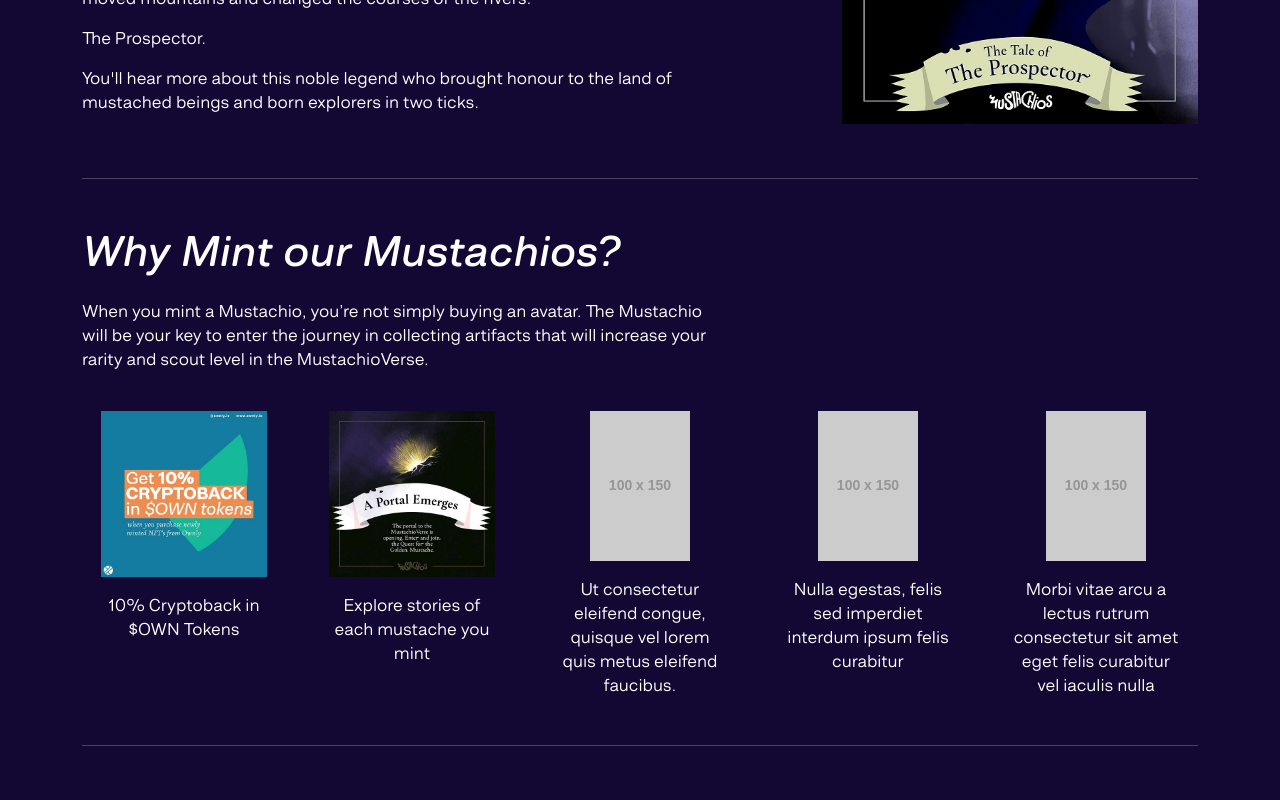
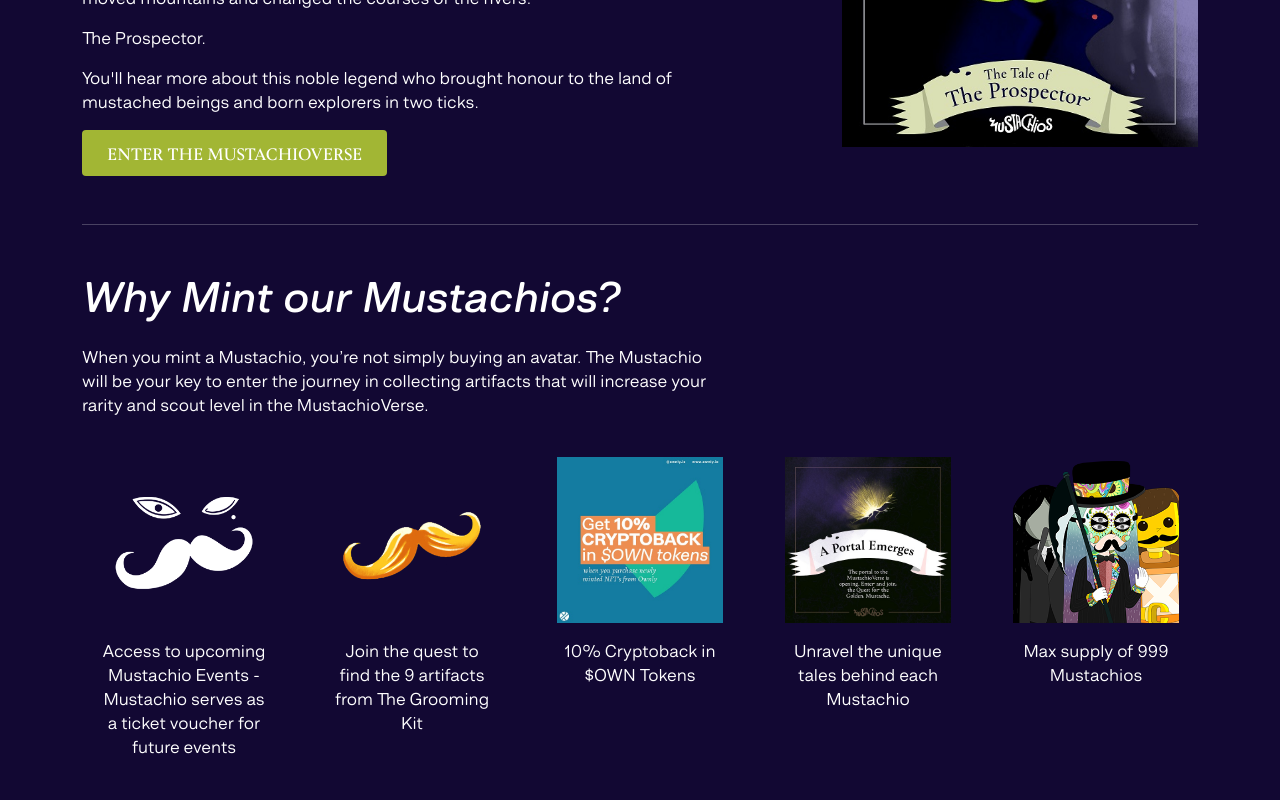
Before and after one commit to ownlyio/mustachio-website, a React (Create React App) app: page / in a window 1280 px wide. Shown: the part 1360-2160 px from the top of the page. Built offline with nearby package versions, Linux system fonts and the light colour scheme.

Commit message:
Update content and add prelim images

```diff
--- a/src/App.js
+++ b/src/App.js
@@ -9,6 +9,9 @@ import mustachioBanner from './images/mustachio_banner.jpeg'
 import prospector from './images/prospector.jpg'
 import cryptoback from './images/10_cryptoback.jpg'
 import story from './images/story.jpg'
+import mustachioGold from './images/mustachio_gold.png'
+import mustachioLogo from './images/mustachio_logo_no_text.png'
+import mustachios from './images/3_mustachios.png'
 
 function App() {
     return (
@@ -24,7 +27,7 @@ function App() {
                             <div className="row mb-4">
                                 <div className="col-lg-6 col-12">
                                     <h1 className="mb-4 text-white font-montreux-csdmbditalic">Welcome to The Mustachios!</h1>
-                                    <p className="text-white font-montreux-cs">With his mighty pen and a slight quiver on his shoulders, Dan Barotillo have yet created another masterpiece... in the form of The Mustachios, the first-ever NFT Tales before our eyes, so we can transport as Mustachios to this mysterious island concealed on earth - the MustachioVerse.</p>
+                                    <p className="text-white font-montreux-cs">With his mighty pen and a slight quiver on his shoulders, MustachioBoii have yet created another masterpiece... in the form of The Mustachios, the first-ever NFT Tales before our eyes, so we can transport as Mustachios to this mysterious island concealed on earth - the MustachioVerse.</p>
                                     <p className="text-white font-montreux-cs">Together, let's open The Sages Rant and read our story  of how we triumphed over the 99 other Mustachios in our quest to find The Golden Mustache, and how we became the mustached hero.</p>
                                 </div>
                                 <div className="my-lg-auto col-lg-5 col-12 offset-lg-1">
@@ -50,7 +53,7 @@ function App() {
 
                         <hr className="gray-line my-5" />
 
-                        <section id="app-desc" className="mb-4">
+                        <section id="app-tales" className="mb-4">
                             <div className="row mb-4">
                                 <div className="col-lg-7 col-12">
                                     <h1 className="mb-4 text-white font-montreux-csdmbditalic">The Tale of the Prospector</h1>
@@ -59,6 +62,9 @@ function App() {
                                     <p className="text-white font-montreux-cs">He who dared seek success and happiness through audacious exploits that moved mountains and changed the courses of the rivers.</p>
                                     <p className="text-white font-montreux-cs">The Prospector.</p>
                                     <p className="text-white font-montreux-cs">You'll hear more about this noble legend who brought honour to the land of mustached beings and born explorers in two ticks.</p>
+                                    <div className="app-tales-link-wrap">
+                                        <a href="#" target="_blank" className="btn app-tales-btn px-4 py-2 btn-custom-2 font-w-hermann w-hermann-semibold text-lg">ENTER THE MUSTACHIOVERSE</a>
+                                    </div>
                                 </div>
                                 <div className="my-lg-auto col-lg-4 col-12 offset-lg-1">
                                     <img className="w-100" src={prospector} alt="Prospector" />
@@ -76,44 +82,44 @@ function App() {
                                 </div>
                             </div>
                             <div className="row mb-4">
-                                <div className="mx-auto col-md-2 col-12">
-                                    <div className="d-flex m-auto align-items-md-center col-md-12 col-3">
+                                <div className="mx-auto mb-4 col-md-4 col-lg-2 col-12">
+                                    <div className="d-flex m-auto align-items-md-center col-md-12 col-sm-5 col-6">
+                                        <img className="img-fluid m-auto" src={mustachioLogo} alt="Access to upcoming events" />
+                                    </div>
+                                    <div className="m-auto col-md-12 col-sm-6 col-5 offset-md-0 offset-sm-1 offset-1">
+                                        <p className="text-white mt-3 mb-0 text-center font-montreux-cs">Access to upcoming Mustachio Events - Mustachio serves as a ticket voucher for future events</p>
+                                    </div>
+                                </div>
+                                <div className="mx-auto mb-4 col-md-4 col-lg-2 col-12">
+                                    <div className="d-flex m-auto align-items-md-center col-md-12 col-sm-5 col-6">
+                                        <img className="img-fluid m-auto" src={mustachioGold} alt="The Grooming Kit" />
+                                    </div>
+                                    <div className="m-auto col-md-12 col-sm-6 col-5 offset-md-0 offset-sm-1 offset-1">
+                                        <p className="text-white mt-3 mb-0 text-center font-montreux-cs">Join the quest to find the 9 artifacts from The Grooming Kit</p>
+                                    </div>
+                                </div>
+                                <div className="mx-auto mb-4 col-md-4 col-lg-2 col-12">
+                                    <div className="d-flex m-auto align-items-md-center col-md-12 col-sm-5 col-6">
                                         <img className="img-fluid m-auto" src={cryptoback} alt="10% Cryptoback" />
                                     </div>
-                                    <div className="m-auto col-md-12 col-8 offset-md-0 offset-1">
+                                    <div className="m-auto col-md-12 col-sm-6 col-5 offset-md-0 offset-sm-1 offset-1">
                                         <p className="text-white mt-3 mb-0 text-center font-montreux-cs">10% Cryptoback in $OWN Tokens</p>
                                     </div>
                                 </div>
-                                <div className="mx-auto col-md-2 col-12">
-                                    <div className="d-flex m-auto align-items-md-center col-md-12 col-3">
-                                        <img className="img-fluid m-auto" src={story} alt="Explore stories" />
+                                <div className="mx-auto mb-4 col-md-4 col-lg-2 col-12">
+                                    <div className="d-flex m-auto align-items-md-center col-md-12 col-sm-5 col-6">
+                                        <img className="img-fluid m-auto" src={story} alt="Unravel tales" />
                                     </div>
-                                    <div className="m-auto col-md-12 col-8 offset-md-0 offset-1">
-                                        <p className="text-white mt-3 mb-0 text-center font-montreux-cs">Explore stories of each mustache you mint</p>
+                                    <div className="m-auto col-md-12 col-sm-6 col-5 offset-md-0 offset-sm-1 offset-1">
+                                        <p className="text-white mt-3 mb-0 text-center font-montreux-cs">Unravel the unique tales behind each Mustachio</p>
                                     </div>
                                 </div>
-                                <div className="mx-auto col-md-2 col-12">
-                                    <div className="d-flex m-auto align-items-md-center col-md-12 col-3">
-                                        <img className="img-fluid m-auto" src="https://via.placeholder.com/100x150" alt="Reason #1" />
+                                <div className="mx-auto mb-4 col-md-4 col-lg-2 col-12">
+                                    <div className="d-flex m-auto align-items-md-center col-md-12 col-sm-5 col-6">
+                                        <img className="img-fluid m-auto" src={mustachios} alt="Max supply 999" />
                                     </div>
-                                    <div className="m-auto col-md-12 col-8 offset-md-0 offset-1">
-                                        <p className="text-white mt-3 mb-0 text-center font-montreux-cs">Ut consectetur eleifend congue, quisque vel lorem quis metus eleifend faucibus.</p>
-                                    </div>
-                                </div>
-                                <div className="mx-auto col-md-2 col-12">
-                                    <div className="d-flex m-auto align-items-md-center col-md-12 col-3">
-                                        <img className="img-fluid m-auto" src="https://via.placeholder.com/100x150" alt="Reason #1" />
-                                    </div>
-                                    <div className="m-auto col-md-12 col-8 offset-md-0 offset-1">
-                                        <p className="text-white mt-3 mb-0 text-center font-montreux-cs">Nulla egestas, felis sed imperdiet interdum ipsum felis curabitur</p>
-                                    </div>
-                                </div>
-                                <div className="mx-auto col-md-2 col-12">
-                                    <div className="d-flex m-auto align-items-md-center col-md-12 col-3">
-                                        <img className="img-fluid m-auto" src="https://via.placeholder.com/100x150" alt="Reason #1" />
-                                    </div>
-                                    <div className="m-auto col-md-12 col-8 offset-md-0 offset-1">
-                                        <p className="text-white mt-3 mb-0 text-center font-montreux-cs">Morbi vitae arcu a lectus rutrum consectetur sit amet eget felis curabitur vel iaculis nulla</p>
+                                    <div className="m-auto col-md-12 col-sm-6 col-5 offset-md-0 offset-sm-1 offset-1">
+                                        <p className="text-white mt-3 mb-0 text-center font-montreux-cs">Max supply of 999 Mustachios</p>
                                     </div>
                                 </div>
                             </div>
@@ -155,11 +161,10 @@ function App() {
                             <div className="row mb-4">
                                 <div className="col-lg-7 col-12">
                                     <h1 className="mb-4 text-white font-montreux-csdmbditalic">The Mustachio Team</h1>
-                                    <p className="text-white font-montreux-cs">The Mustachios are created by our local artist, Dan Barotilla. The MustachioVerse are so glad to have the Ownly Team for this project. You can check them out below.</p>
-                                    <a href="https://ownly.io/#team" target="_blank" className="btn app-team-btn px-4 py-2 btn-custom-2 font-w-hermann w-hermann-semibold text-lg">CHECK IT OUT HERE!</a>
-                                </div>
-                                <div className="my-lg-auto col-lg-4 col-12 offset-lg-1">
-                                    <img className="w-100" src="https://via.placeholder.com/768" alt="Mustachio Image #1" />
+                                    <p className="text-white font-montreux-cs">The Mustachios are created by our local artist, <Link to="https://twitter.com/BoiiMustache">Dan Barotilla</Link>. The MustachioVerse are so glad to have the Ownly Team for this project. You can check them out below.</p>
+                                    <div className="app-team-link-wrap">
+                                        <a href="https://ownly.io/#team" target="_blank" className="btn app-team-btn px-4 py-2 btn-custom-2 font-w-hermann w-hermann-semibold text-lg">CHECK IT OUT HERE!</a>
+                                    </div>
                                 </div>
                             </div>
                         </section>
```
